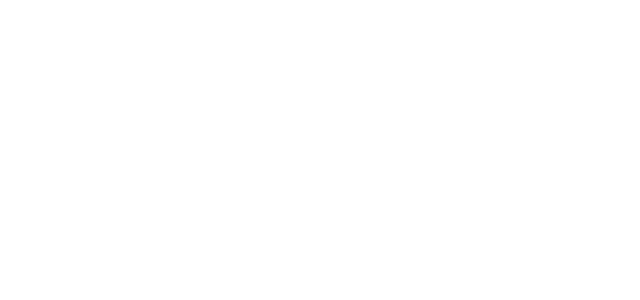
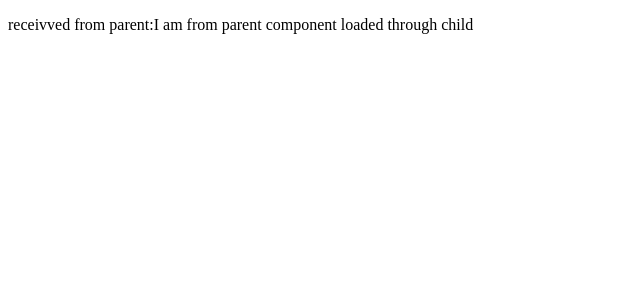
Before and after one commit to sivaprasadtalapagala/Angular-topics, an Angular app: page / in a window 1280 px wide. Shown: the top 300 px of the page, without its empty margins (0-640 px from the left). Built offline with nearby package versions, Linux system fonts and the light colour scheme.

Commit message:
@input decorator

```diff
--- a/src/app/app.component.html
+++ b/src/app/app.component.html
@@ -1,3 +1,5 @@
 <!-- <router-outlet></router-outlet> -->
 <!-- <app-data-binding></app-data-binding> -->
 <!-- <p>data from app component html</p> -->
+
+<app-parent></app-parent>
--- a/src/app/decorators/child/child.component.html
+++ b/src/app/decorators/child/child.component.html
@@ -1 +1,2 @@
-<p>child works!</p>
+<!-- <p>child works!</p> -->
+ <p>receivved from parent:{{childVariable}}</p>
--- a/src/app/decorators/child/child.component.ts
+++ b/src/app/decorators/child/child.component.ts
@@ -1,4 +1,4 @@
-import { Component, OnInit } from '@angular/core';
+import { Component, Input, OnInit } from '@angular/core';
 
 @Component({
   selector: 'app-child',
@@ -6,6 +6,7 @@
   styleUrls: ['./child.component.scss']
 })
 export class ChildComponent implements OnInit {
+  @Input() childVariable:any;
 
   constructor() { }
 
--- a/src/app/decorators/parent/parent.component.html
+++ b/src/app/decorators/parent/parent.component.html
@@ -1 +1,2 @@
-<p>parent works!</p>
+<app-child [childVariable]="sendToParent"></app-child>
+ <!-- <p>{{sendToParent}}</p> -->
--- a/src/app/decorators/parent/parent.component.ts
+++ b/src/app/decorators/parent/parent.component.ts
@@ -6,6 +6,7 @@
   styleUrls: ['./parent.component.scss']
 })
 export class ParentComponent implements OnInit {
+  sendToParent ="I am from parent component loaded through child"
 
   constructor() { }
 
```
